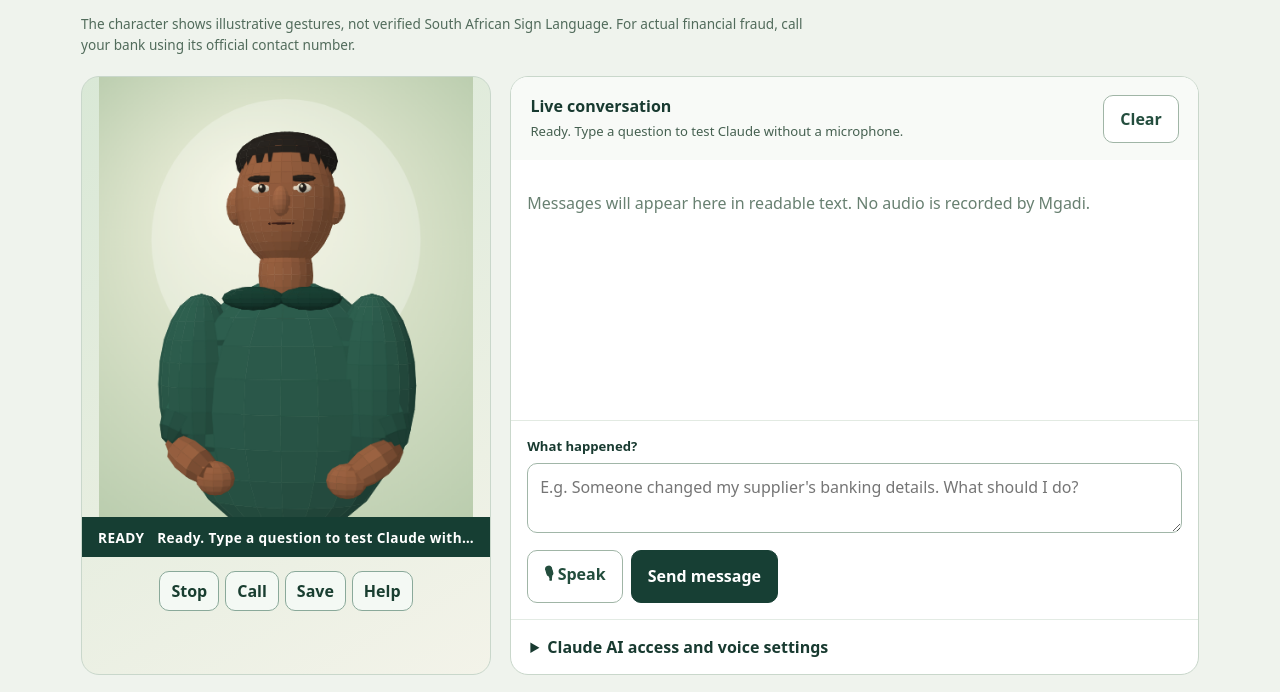
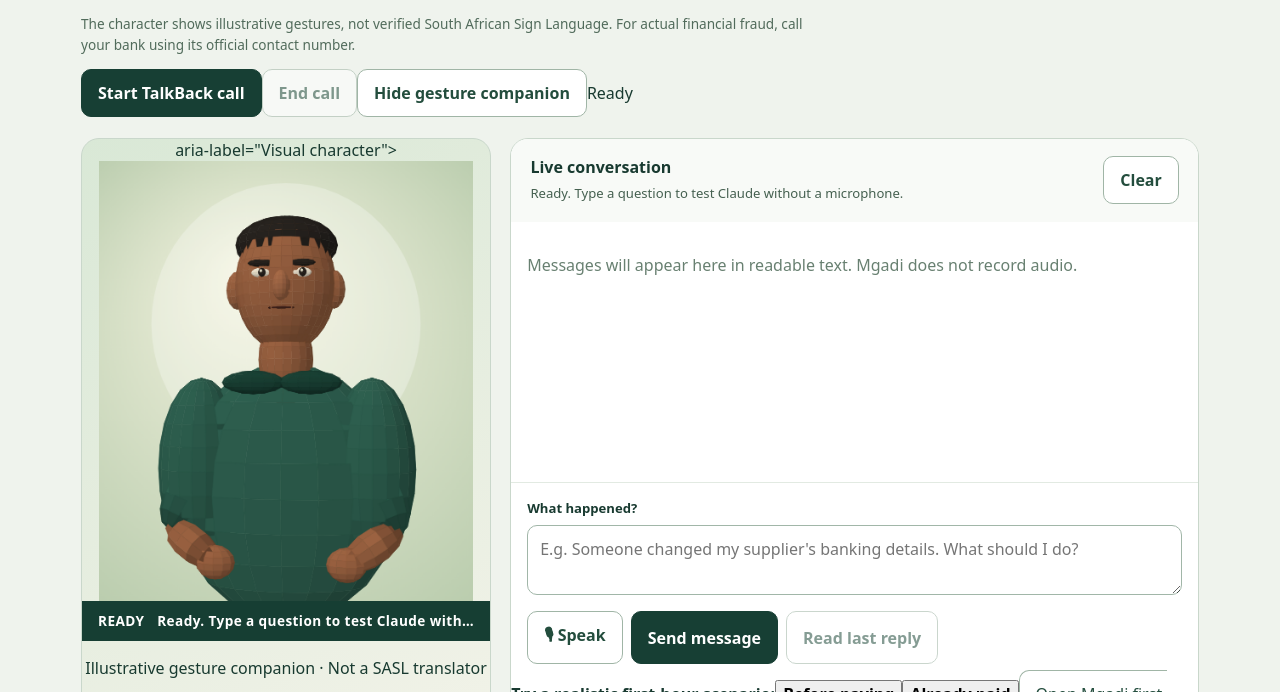
Before and after one commit to ChumaMike/Mgadi, a website with bundled scripts: page entry/public/talkback.html in a window 1280 px wide. Shown: the part 250-942 px from the top of the page. Built offline with nearby package versions, Linux system fonts and the light colour scheme.

Commit message:
Make TalkBack a call-style interface with visual companion toggle, transcript status and emergency scenarios

```diff
--- a/entry/public/talkback.html
+++ b/entry/public/talkback.html
@@ -2,11 +2,13 @@
 <html lang="en"><head><meta charset="utf-8"><meta name="viewport" content="width=device-width,initial-scale=1"><meta name="theme-color" content="#123c35"><title>TalkBack | Mgadi</title><link rel="stylesheet" href="/voice/talkback.css"></head>
 <body><header class="top"><a href="/" aria-label="Return to Mgadi">← Mgadi</a><span>SOLODOLO / CYBER FIRST RESPONSE</span></header>
 <main class="layout"><section class="intro"><p class="eyebrow">VOICE • LIVE TEXT • VISUAL GUIDANCE</p><h1>TalkBack <span>with Mgadi</span></h1><p>Ask a question out loud or type it. See the words, hear the response, and watch the gesture character react.</p><p class="honesty">The character shows illustrative gestures, not verified South African Sign Language. For actual financial fraud, call your bank using its official contact number.</p></section>
-<div class="workspace"><section class="stage" aria-label="Visual character"><canvas id="avatar" width="440" height="518" role="img" aria-label="Animated Mgadi character with illustrative safety gestures"></canvas><div class="stagefooter"><span id="gesture" aria-live="polite">READY</span><span id="connection">Ready to talk</span></div><div class="quick" aria-label="Gesture examples"><button type="button" data-gesture="stop">Stop</button><button type="button" data-gesture="call">Call</button><button type="button" data-gesture="save">Save</button><button type="button" data-gesture="help">Help</button></div></section>
+<div class="session-toolbar" aria-label="Conversation controls"><button id="start-call" type="button" class="primary">Start TalkBack call</button><button id="end-call" type="button" class="minor" disabled>End call</button><button id="toggle-visual" type="button" class="minor" aria-pressed="true" aria-controls="visual-stage">Hide gesture companion</button><span id="call-phase" class="phase-pill" role="status">Ready</span></div>
+<div class="workspace" id="workspace" data-visual="on"><section class="stage" id="visual-stage" aria-label="Visual gesture demonstration"> aria-label="Visual character"><canvas id="avatar" width="440" height="518" role="img" aria-label="Animated Mgadi character with illustrative safety gestures"></canvas><div class="stagefooter"><span id="gesture" aria-live="polite">READY</span><span id="connection">Ready to talk</span></div><p class="stage-note">Illustrative gesture companion · Not a SASL translator</p><div class="quick" aria-label="Gesture examples"><button type="button" data-gesture="stop">Stop</button><button type="button" data-gesture="call">Call</button><button type="button" data-gesture="save">Save</button><button type="button" data-gesture="help">Help</button></div></section>
 <section class="conversation"><div class="chathead"><div><strong>Live conversation</strong><p id="status" role="status" aria-live="polite">Enter your demo access password to test Claude, or try guided responses.</p></div><button type="button" id="clear" class="minor">Clear</button></div>
-<div id="chat" class="chat" role="log" aria-label="Conversation captions" aria-live="polite"><p class="placeholder" id="placeholder">Messages will appear here in readable text. No audio is recorded by Mgadi.</p></div>
-<form id="message-form" class="composer"><label for="message">What happened?</label><textarea id="message" rows="2" maxlength="750" placeholder="E.g. Someone changed my supplier's banking details. What should I do?"></textarea><div class="actions"><button id="mic" type="button" class="minor">🎙 Speak</button><button id="send" type="submit" class="primary">Send message</button><button id="stop" type="button" class="minor" hidden>Stop voice</button></div></form>
-<details class="settings"><summary>Claude AI access and voice settings</summary><p>Claude requires the private demo password from your Mgadi Vercel environment. It is sent only to Mgadi's server, never stored by this page.</p><label for="token">Demo access password</label><input type="password" id="token" autocomplete="off" spellcheck="false" placeholder="MGADI_AI_TEST_TOKEN">
+<div id="chat" class="chat" role="log" aria-label="Conversation captions" aria-live="polite"><p class="placeholder" id="placeholder">Messages will appear here in readable text. Mgadi does not record audio.</p></div><p id="live-caption" class="live-caption" role="status" aria-live="polite" hidden></p>
+<form id="message-form" class="composer"><label for="message">What happened?</label><textarea id="message" rows="2" maxlength="750" placeholder="E.g. Someone changed my supplier's banking details. What should I do?"></textarea><div class="actions"><button id="mic" type="button" class="minor">🎙 Speak</button><button id="send" type="submit" class="primary">Send message</button><button id="replay" type="button" class="minor" disabled>Read last reply</button><button id="stop" type="button" class="minor" hidden>Stop reading</button></div></form>
+<div class="suggestions"><strong>Try a realistic first-hour scenario:</strong><button type="button" data-question="My supplier changed their bank details but I have not paid yet. What should I do?">Before paying</button><button type="button" data-question="I already paid a supplier and now think it was a scam. What should I do in the first hour?">Already paid</button><a href="/" class="minor guide-link">Open Mgadi first-hour action guide</a></div>
+<details class="settings" id="ai-settings"><summary>Claude AI access and voice settings</summary><p>Claude requires your private demo access password (MGADI_AI_TEST_TOKEN). It is sent to Mgadi\'s server for each request, never saved in browser storage. Do not enter an Anthropic API key here.</p><label for="token">Demo access password</label><input type="password" id="token" autocomplete="off" spellcheck="false" placeholder="MGADI_AI_TEST_TOKEN">
 <label class="check"><input type="checkbox" id="ai-mode" checked> Use Claude AI (otherwise use guided demonstration replies)</label><label class="check"><input type="checkbox" id="speak-replies" checked> Read replies aloud</label><p id="availability" class="small"></p></details>
 </section></div><footer>Mgadi provides draft emergency guidance, not a bank or emergency service. Never enter PINs, OTPs, passwords or full banking details. A browser speech service may process microphone audio; typed text in Claude mode is processed by Anthropic.</footer></main>
 <script type="module" src="/voice/talkback.js"></script></body></html>
```
